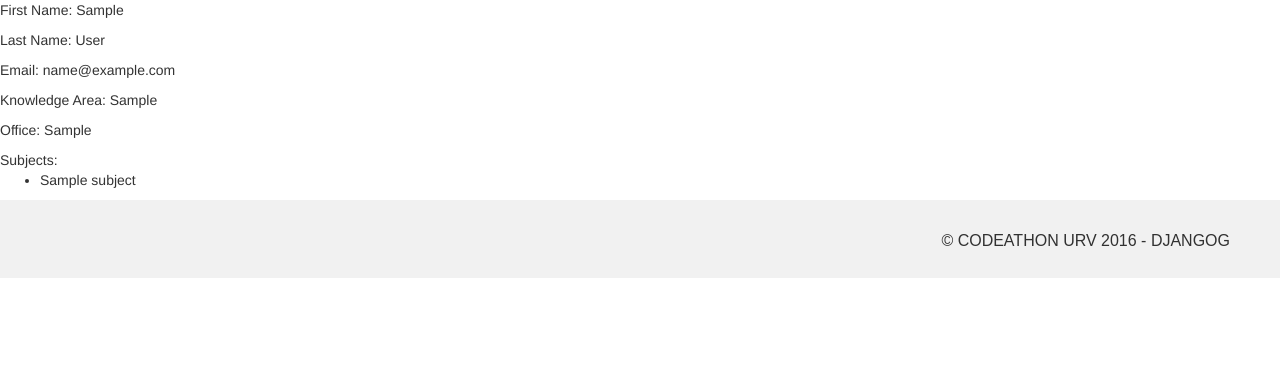
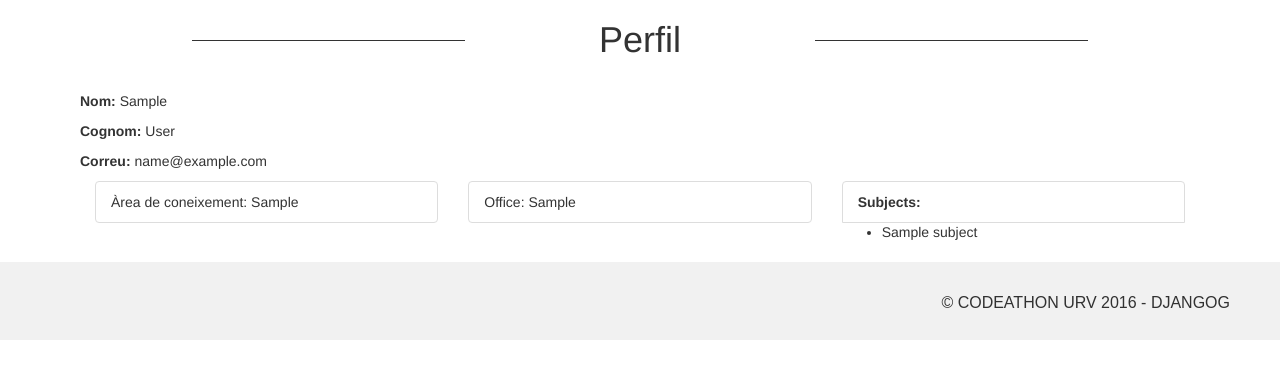
Before and after one commit to CodeathonURV/codeathonurv2016_alfred, a Django app: page /helpdesk/pdi/profile/1/ in a window 1280 px wide. Shown: the part 100-479 px from the top of the page. Run offline with Django 3.2, Linux system fonts and the light colour scheme; a user stored in the database is signed in; tables that the repository leaves empty hold one stand-in row (values such as "Sample post"); some libraries are stand-ins or nearby versions.

Commit message:
Improving styles

```diff
--- a/templates/helpdesk/pdi_profile.html
+++ b/templates/helpdesk/pdi_profile.html
@@ -2,28 +2,36 @@
 
 {% block content %}
 
-
+<center>
+	<h1>Perfil</h1>
+	<div class="titol"></div>
+</center>
+<div class="container espai">
+	<div class="col-lg-12 col-md-12 col-sm-12 col-xs-12">
 <p>
-First Name: {{ pdi.user.first_name }}
+<b>Nom:</b> {{ pdi.user.first_name }}
 </p>
 
 <p>
-Last Name: {{ pdi.user.last_name }}
+<b>Cognom:</b> {{ pdi.user.last_name }}
 </p>
 
 <p>
-Email: {{ pdi.user.email }}
+<b>Correu:</b> {{ pdi.user.email }}
 </p>
-
-<p>
-Knowledge Area: {{ pdi.knowledge_area }}
+<div class="col-lg-4 col-md-4 col-sm-4 col-xs-4">
+<p class="list-group-item default">
+Àrea de coneixement: {{ pdi.knowledge_area }}
 </p>
-
-<p>
+</div>
+<div class="col-lg-4 col-md-4 col-sm-4 col-xs-4">
+<p class="list-group-item default">
 Office: {{ pdi.office }}
 </p>
-
-Subjects:
+</div>
+<div class="col-lg-4 col-md-4 col-sm-4 col-xs-4">
+	<p class="list-group-item default">
+<b>Subjects:</b>
     <ul>
 {% for subject in subjects %}
     <li>
@@ -33,4 +41,8 @@ Subjects:
     </li>
 {% endfor %}
     </ul>
+</p>
+</div>
+    </div>
+</div>
 {% endblock %}
--- a/templates/helpdesk/profile.html
+++ /dev/null
@@ -1,4 +0,0 @@
-<form action="" method="post">{% csrf_token %}
-    {{ form.as_p }}
-    <input type="submit" value="Update" />
-</form>
```
Also changed, not shown: templates/helpdesk/pas_profile.html (+19 -11 lines), templates/helpdesk/student_profile.html (+16 -8 lines).
